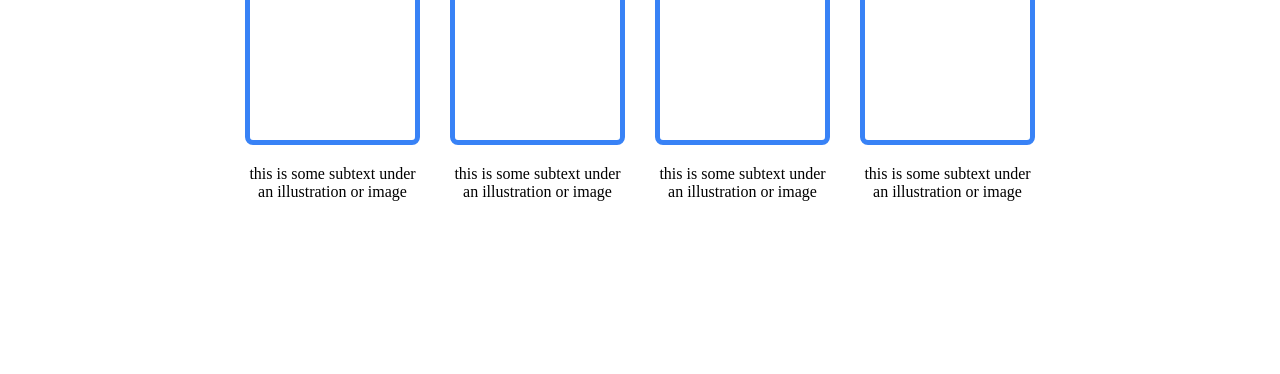
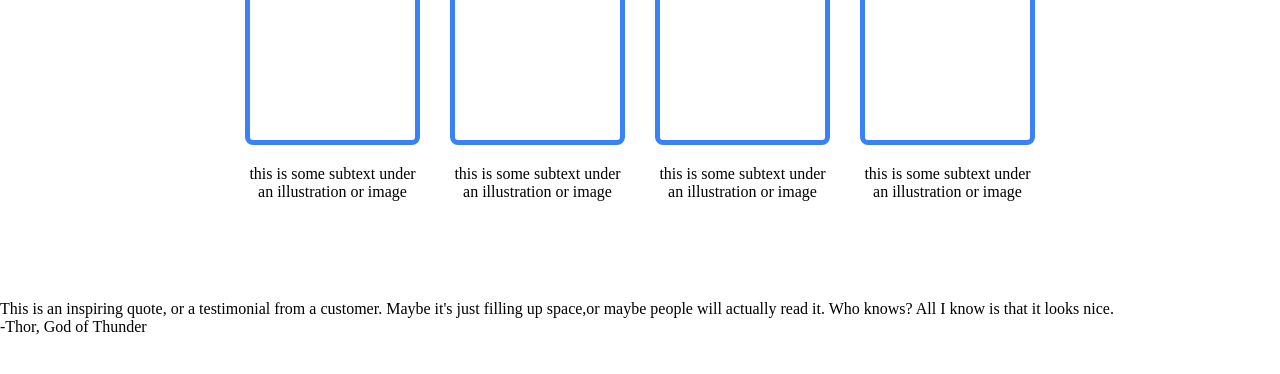
Before and after one commit to Harman-Bassi/landing-page, a plain HTML site: page index.html in a window 1280 px wide. Shown: the part 612-986 px from the top of the page. Drawn offline with Linux system fonts and the light colour scheme.

Commit message:
Add text for third section

```diff
--- a/index.html
+++ b/index.html
@@ -50,6 +50,14 @@
                 </div>
             </div>
         </div>
+        <div class ="third">
+            <div class = "quote">This is an inspiring quote,
+                or a testimonial from a customer. Maybe it's just
+                filling up space,or maybe people will
+                actually read it. Who knows? All I know is that it looks nice.</div>
+            <div class ="person">-Thor, God of Thunder</div>
+        </div>
+
     </div>
 </body>
 </html>
```
